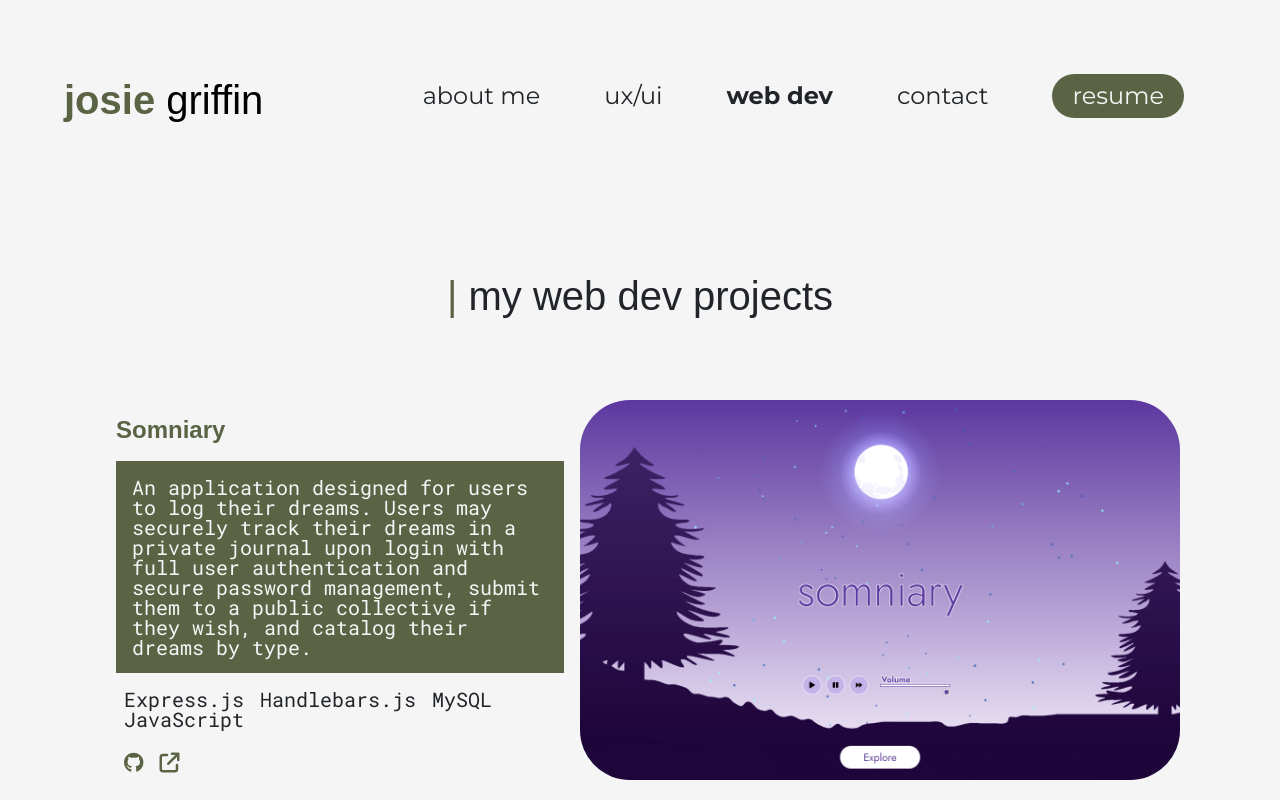
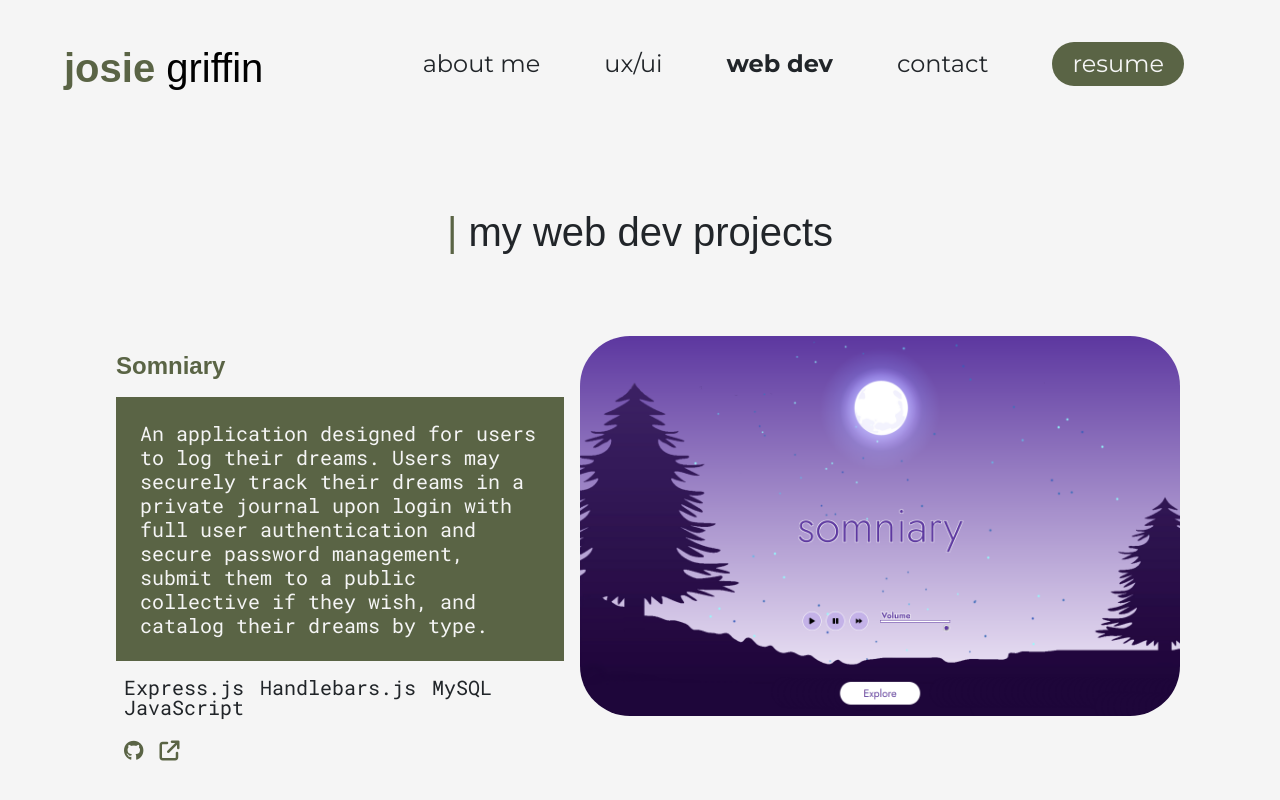
Before and after one commit to josielynngriffin/josie-react-portfolio, a React (Create React App) app in the folder my-app/: page /#/web-dev in a window 1280 px wide. Shown: the top 800 px of the page. Built offline with nearby package versions, Linux system fonts and the light colour scheme; a web font is replaced by a local one.

Commit message:
Fix footer spacing, nav margin, and format type to be more legible

```diff
--- a/my-app/src/assets/styles/style.css
+++ b/my-app/src/assets/styles/style.css
@@ -5,7 +5,7 @@
     --background-color: #F5F5F5;
     --form-background-color:#B4B898 ;
     --form-button-color:#5A6445 ;
-    --orange-highlight: #BA602D;
+    --orange-highlight: #CD6B34;
     --main-accent-color: #5A6445;
     --second-accent-color: #B4B898;
     --form-text-color: #F5F5F5;
@@ -33,7 +33,9 @@ h1, h2, h3, .footer__name {
 h4, h5, h6,.portfolio__nav-item {
     font-family: var(--Montserrat);
 }
-
+p{
+    line-height:1.5rem;
+}
 .landing__title,
 .about__title,
 .portfoliopage__title, .resume__title, .contact__title {
@@ -42,12 +44,12 @@ h4, h5, h6,.portfolio__nav-item {
 
 /* SCROLL TO TOP BUTTON */
 .scrollButton{
-    display: none; /* Hidden by default */
-    position: fixed; /* Fixed/sticky position */
+    display: none;
+    position: fixed;
     bottom: 2rem;
     right: 3rem;
     z-index: 99;
-    padding: 15px; /* Some padding */
+    padding: 15px;
     border-radius: 15px 15px 0 0;
     border: none;
     cursor: pointer;
@@ -68,7 +70,7 @@ h4, h5, h6,.portfolio__nav-item {
     justify-content: space-between;
     height: 5rem;
     align-items: center;
-    margin: 4rem 4rem;
+    margin: 2rem 4rem;
     cursor: pointer;
 }
 .active {
@@ -90,7 +92,7 @@ h4, h5, h6,.portfolio__nav-item {
     font-size: 1.5rem;
     margin: 0 2rem;
 }
-.portfolio__nav-item:hover, .portfolio-name__span:hover {
+.portfolio__nav-item:hover{
     font-weight: 700;
     transition: 0.4s;
 }
@@ -306,7 +308,7 @@ h4, h5, h6,.portfolio__nav-item {
 .portfolio__project--description {
     background-color: var(--form-button-color);
     color: var(--background-color);
-    padding: 1rem 1rem;
+    padding: 1.5rem;
     margin: 1rem 0;
 }
 
@@ -440,7 +442,7 @@ footer {
 
 .footer__name {
     font-size: 2rem;
-    margin-bottom: 0.5rem;
+    margin:0;
     color: var(--main-accent-color);
 }
 
@@ -454,10 +456,11 @@ footer {
     width: 30%;
     height: 2.5px;
     border-width: 0;
-    margin-bottom: 0.5rem;
+    margin: 0.5rem;
 }
 .footer__contact{
     display:flex;
+    margin:0.5rem;
 }
 /*MEDIA QUERIES*/
 @media (max-width: 1200px) {
```
